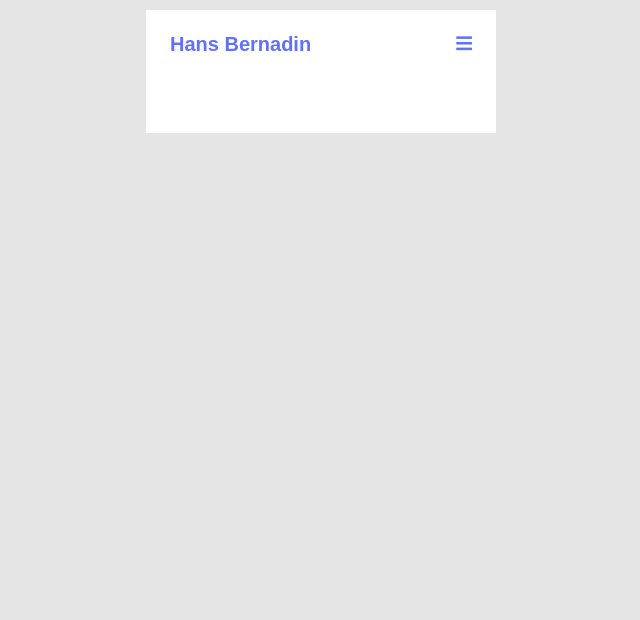
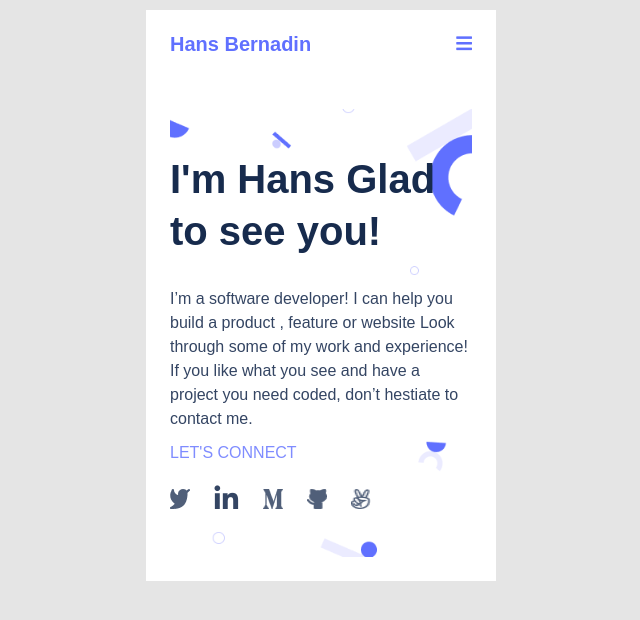
Before and after one commit to bernyhas/PortFolio, a plain HTML site: page index.html in a window 1280 px wide. Shown: the whole page, without its empty margins (319-959 px from the left). Drawn offline with Linux system fonts and the light colour scheme.

Commit message:
Add showcase fetaure

```diff
--- a/index.html
+++ b/index.html
@@ -20,7 +20,24 @@
           <h1>Hans Bernadin</h1>
           <a href="#"><i class="fas fa-bars"></i></a>
         </nav>
+        <div class="showcase">
+          <h2>I'm Hans Glad to see you!</h2>
+          <p>
+            I’m a software developer! I can help you build a product , feature
+            or website Look through some of my work and experience! If you like
+            what you see and have a project you need coded, don’t hestiate to
+            contact me.
+          </p>
+          <h3>Let's Connect</h3>
+          <div class="social">
+            <a href="#"><img src="img/twitter.png" alt="twitter" /></a>
+            <a href="#"><i class="fab fa-linkedin-in"></i></a>
+            <a href="#"><img src="img/micon.png" alt="M" /></a>
+            <a href="#"><img src="img/github.png" alt="github" /></a>
+            <a href="#"><img src="img/Vector.png" alt="vector" /></a>
+          </div>
+        </div>
+      </div>
     </header>
-
   </body>
 </html>
```
